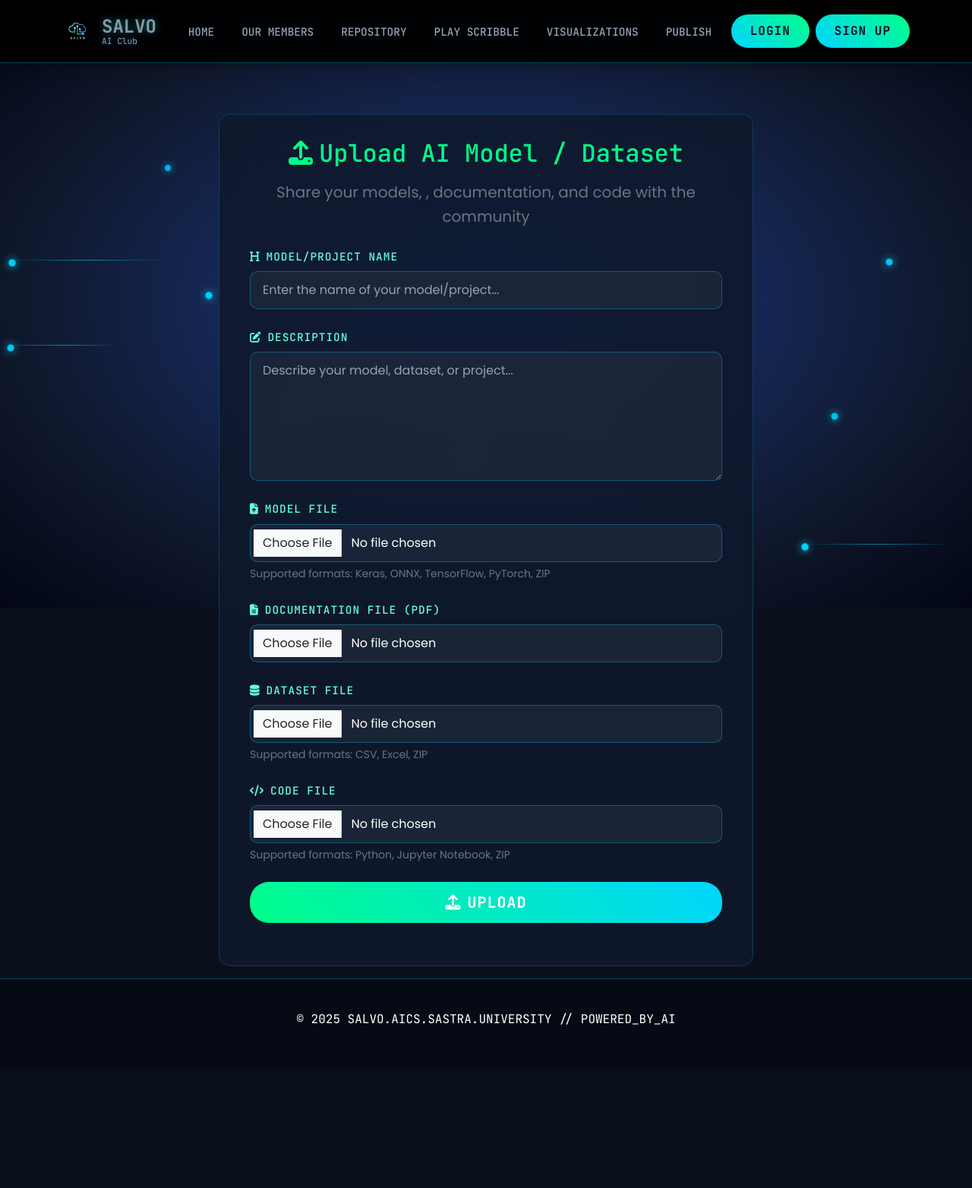
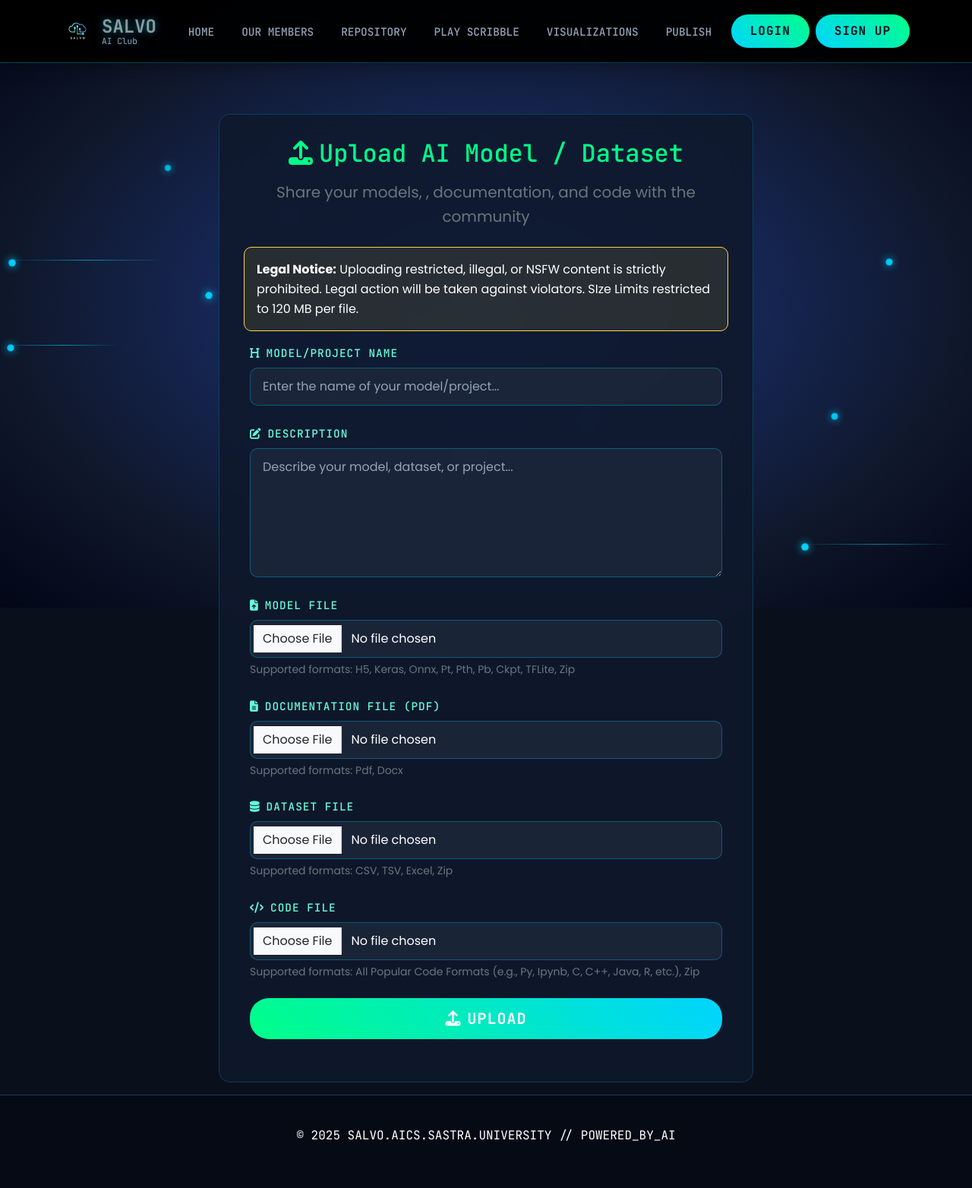
Before and after one commit to Hemanth-9087/SALVO-Website, a Django app: template salvo_website/AAAS/templates/AAAS/post_openmodel.html in a window 1280 px wide. Shown: the whole page at 76% size. Before the commit the page ends 1349 px from the top, so only its background shows below. Run offline with Django 5.2, Linux system fonts and the light colour scheme; the template is opened without the code that fills it, so the values that code supplies are empty; parts of the project's set-up code (start-up, migrations or seed data) failed here and were passed over.

Commit message:
restricted AAAS model uploads by size and file extensions

```diff
--- a/salvo_website/AAAS/templates/AAAS/post_openmodel.html
+++ b/salvo_website/AAAS/templates/AAAS/post_openmodel.html
@@ -12,10 +12,13 @@
                     <h2 class="code-font" style="color: var(--accent-green); margin-bottom: 15px;">
                         <i class="fas fa-upload me-2"></i>Upload AI Model / Dataset
                     </h2>
-                    <p class="text-secondary fs-5">{{message}}</p>
+
+                    <p class="fs-5" style="color: orange;">{{message}}</p>
                     <p class="text-secondary fs-5">Share your models, , documentation, and code with the community</p>
                 </div>
-
+                <div class="alert alert-warning" role="alert">
+                    <strong>Legal Notice:</strong> Uploading restricted, illegal, or NSFW content is strictly prohibited. Legal action will be taken against violators. SIze Limits restricted to 120 MB per file.
+                </div>
 
                 <form method="POST" enctype="multipart/form-data" class="px-2" id="uploadForm">
                     {% csrf_token %}
@@ -42,7 +45,7 @@
                         <input type="file" class="form-control" id="model_file" name="model_file"
                                accept=".h5,.keras,.onnx,.pt,.pth,.pb,.ckpt,.tflite,.zip" >
                         <div class="form-text text-secondary">
-                            Supported formats: Keras, ONNX, TensorFlow, PyTorch, ZIP
+                            Supported formats: H5, Keras, Onnx, Pt, Pth, Pb, Ckpt, TFLite, Zip
                         </div>
                     </div>
 
@@ -51,7 +54,10 @@
                             <i class="fas fa-file-alt me-2"></i>Documentation File (PDF)
                         </label>
                         <input type="file" class="form-control" id="documentation_file" name="documentation_file"
-                               accept=".pdf" >
+                               accept=".pdf,.docx" >
+                        <div class="form-text text-secondary">
+                            Supported formats: Pdf, Docx
+                        </div>
                     </div>
 
                     <div class="mb-4">
@@ -59,9 +65,9 @@
                             <i class="fas fa-database me-2"></i>Dataset File
                         </label>
                         <input type="file" class="form-control" id="dataset_file" name="dataset_file"
-                               accept=".csv,.xlsx,.zip" >
+                               accept=".csv,.xlsx,.zip,.tsv" >
                         <div class="form-text text-secondary">
-                            Supported formats: CSV, Excel, ZIP
+                            Supported formats: CSV, TSV, Excel, Zip
                         </div>
                     </div>
 
@@ -70,9 +76,10 @@
                             <i class="fas fa-code me-2"></i>Code File
                         </label>
                         <input type="file" class="form-control" id="code_file" name="code_file"
-                               accept=".py,.ipynb,.zip" >
+                               accept=".py,.ipynb,.zip,.java,.cpp,.c,.js,.rb,.go,.rs,.php,.html,.css,.json,.xml,.sh,.pl,.r,.swift,.kt,.m,.scala,.jl}" >
+
                         <div class="form-text text-secondary">
-                            Supported formats: Python, Jupyter Notebook, ZIP
+                            Supported formats: All Popular Code Formats (e.g., Py, Ipynb, C, C++, Java, R, etc.), Zip
                         </div>
                     </div>
 
@@ -102,6 +109,11 @@ document.getElementById('uploadForm').addEventListener('submit', function(e) {
         alert("Unsuccessful: Please fill in the project name, description, and upload at least one file (model, documentation, dataset, or code).");
         return false;
     }
+    // Legal warning
+    if (!confirm("Warning: Uploading restricted, illegal, or NSFW content is strictly prohibited. Legal action will be taken against violators. Do you wish to proceed?")) {
+        e.preventDefault();
+        return false;
+    }
 });
 </script>
 {% endblock %}
```
Also changed, not shown: salvo_website/AAAS/views.py (+33 -1 lines), salvo_website/db.sqlite3, 4 other files.
